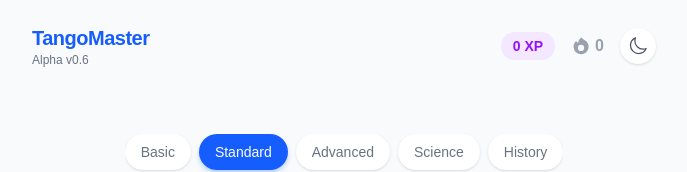
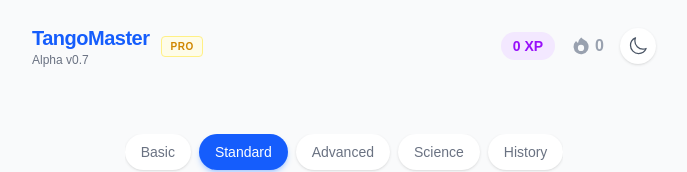
Before and after one commit to hiroshi-tsutsui/TangoMaster, a Next.js app: page / in a window 1280 px wide. Shown: the top 172 px of the page, without its empty margins (296-983 px from the left). Built offline with nearby package versions, Linux system fonts and the light colour scheme.

Commit message:
feat(monetization): add Pro placeholder badge

```diff
--- a/app/page.tsx
+++ b/app/page.tsx
@@ -119,9 +119,7 @@ export default function Home() {
     window.addEventListener('keydown', handleKeyDown);
     return () => window.removeEventListener('keydown', handleKeyDown);
     // eslint-disable-next-line react-hooks/exhaustive-deps
-  }, [isRevealed, currentIndex, category, xp]); // Added xp dependency to keep handleNext fresh? actually state closure might be an issue if effect binds old handleNext.
-  // Wait, handleNext uses 'xp' from closure. If I don't update the effect dependency or use functional update, it might be stale?
-  // Actually, functional update is safer: setXp(prev => prev + 10).
+  }, [isRevealed, currentIndex, category, xp]);
 
   return (
     <div className={`min-h-screen transition-colors duration-300 ${mounted && darkMode ? 'bg-gray-900 text-gray-100' : 'bg-gray-50 text-gray-800'}`}>
@@ -129,9 +127,17 @@ export default function Home() {
 
         {/* Header */}
         <header className="absolute top-0 left-0 w-full p-6 flex justify-between items-center max-w-2xl mx-auto right-0">
-          <div>
-            <h1 className={`text-xl font-bold tracking-tight ${mounted && darkMode ? 'text-blue-400' : 'text-blue-600'}`}>TangoMaster</h1>
-            <p className={`text-xs ${mounted && darkMode ? 'text-gray-400' : 'text-gray-500'}`}>Alpha v0.6</p>
+          <div className="flex items-center gap-3">
+            <div>
+              <h1 className={`text-xl font-bold tracking-tight ${mounted && darkMode ? 'text-blue-400' : 'text-blue-600'}`}>TangoMaster</h1>
+              <p className={`text-xs ${mounted && darkMode ? 'text-gray-400' : 'text-gray-500'}`}>Alpha v0.7</p>
+            </div>
+            <button
+              onClick={() => alert("TangoMaster Pro: Ad-free, Offline Mode, and AI Tutor coming soon!")}
+              className={`hidden sm:block text-[10px] font-bold px-2 py-0.5 rounded border transition-colors uppercase tracking-wider ${mounted && darkMode ? 'text-yellow-400 border-yellow-400 hover:bg-yellow-900/30' : 'text-yellow-600 bg-yellow-50 border-yellow-200 hover:bg-yellow-100'}`}
+            >
+              Pro
+            </button>
           </div>
 
           <div className="flex items-center gap-4">
```
